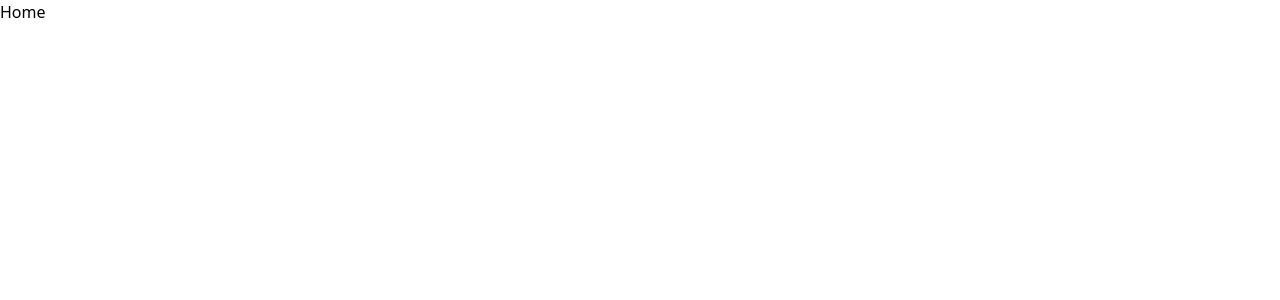
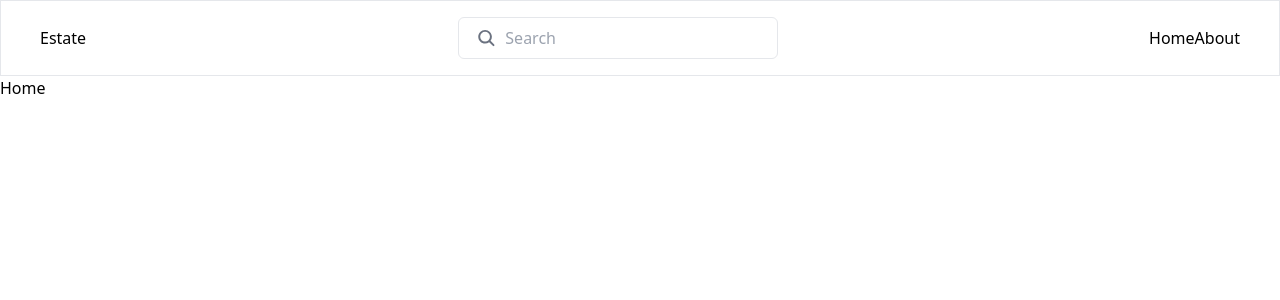
Before and after one commit to Kaustuv-Karki/Real-Estate-MERN, a React (Vite) app in the folder client/: page / in a window 1280 px wide. Shown: the top 300 px of the page. Built offline with nearby package versions, Linux system fonts and the light colour scheme.

Commit message:
Basic icons and routings

```diff
--- a/client/package.json
+++ b/client/package.json
@@ -12,6 +12,7 @@
   "dependencies": {
     "react": "^18.2.0",
     "react-dom": "^18.2.0",
+    "react-icons": "^4.12.0",
     "react-router-dom": "^6.20.1"
   },
   "devDependencies": {
--- a/client/src/App.jsx
+++ b/client/src/App.jsx
@@ -4,10 +4,12 @@ import About from "./pages/About";
 import Profile from "./pages/Profile";
 import SignIn from "./pages/SignIn";
 import SignUp from "./pages/SignUp";
+import Header from "./components/Header";
 
 function App() {
   return (
     <BrowserRouter>
+      <Header />
       <Routes>
         <Route path="/" element={<Home />} />
         <Route path="/profile" element={<Profile />} />
--- /dev/null
+++ b/client/src/components/Header.jsx
@@ -0,0 +1,24 @@
+import { IoSearch } from "react-icons/io5";
+const Header = () => {
+  return (
+    <header className=" w-screen  py-4 px-2 border">
+      <div className=" flex justify-between items-center max-w-[1200px] mx-auto">
+        <h1>Estate</h1>
+        <form className="flex items-center justify-center border py-2 px-2 rounded-md w-[20rem] p-3">
+          <IoSearch className="w-10 h-5 text-gray-500" />
+          <input
+            className="outline-none w-[90%]  "
+            type="text"
+            placeholder="Search"
+          />
+        </form>
+        <div className="flex">
+          <div className="">Home</div>
+          <div className="">About</div>
+        </div>
+      </div>
+    </header>
+  );
+};
+
+export default Header;
```
Also changed, not shown: 1 other file (tests, documents, lock files or other folders).
